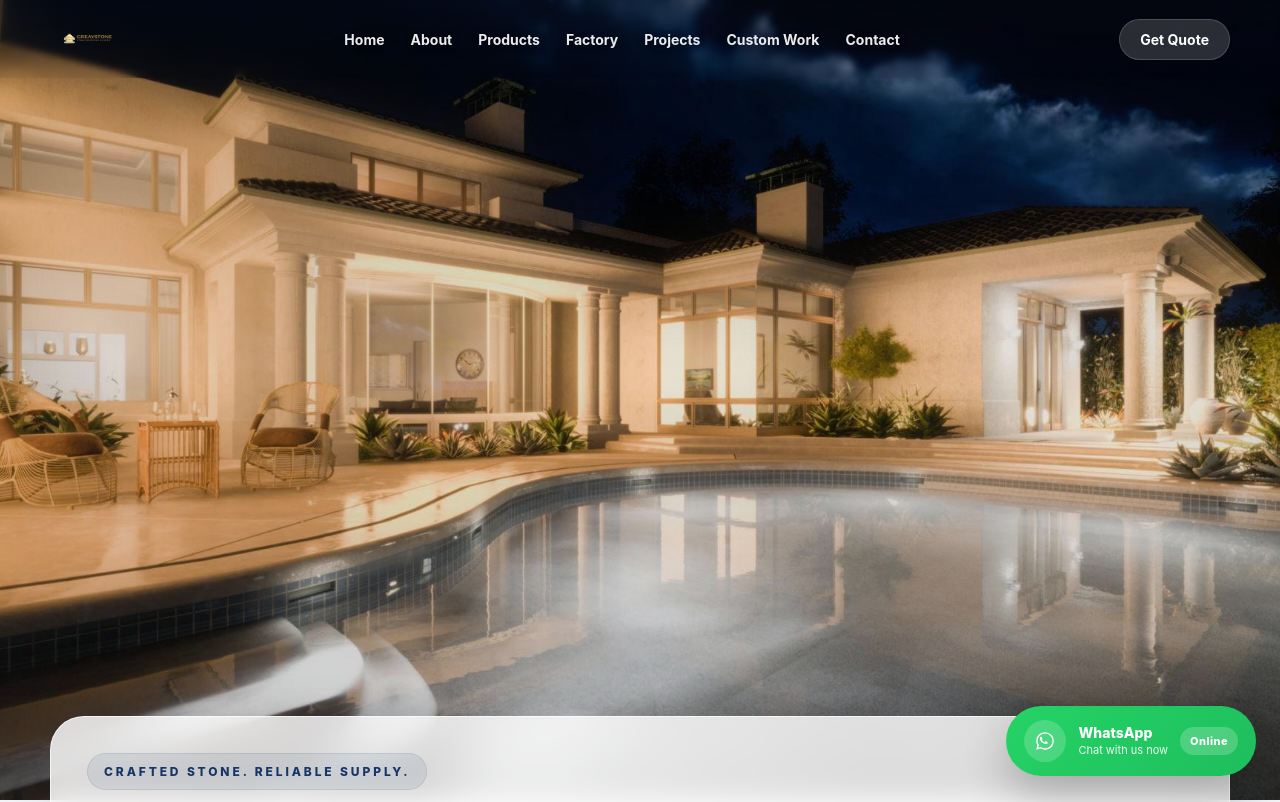
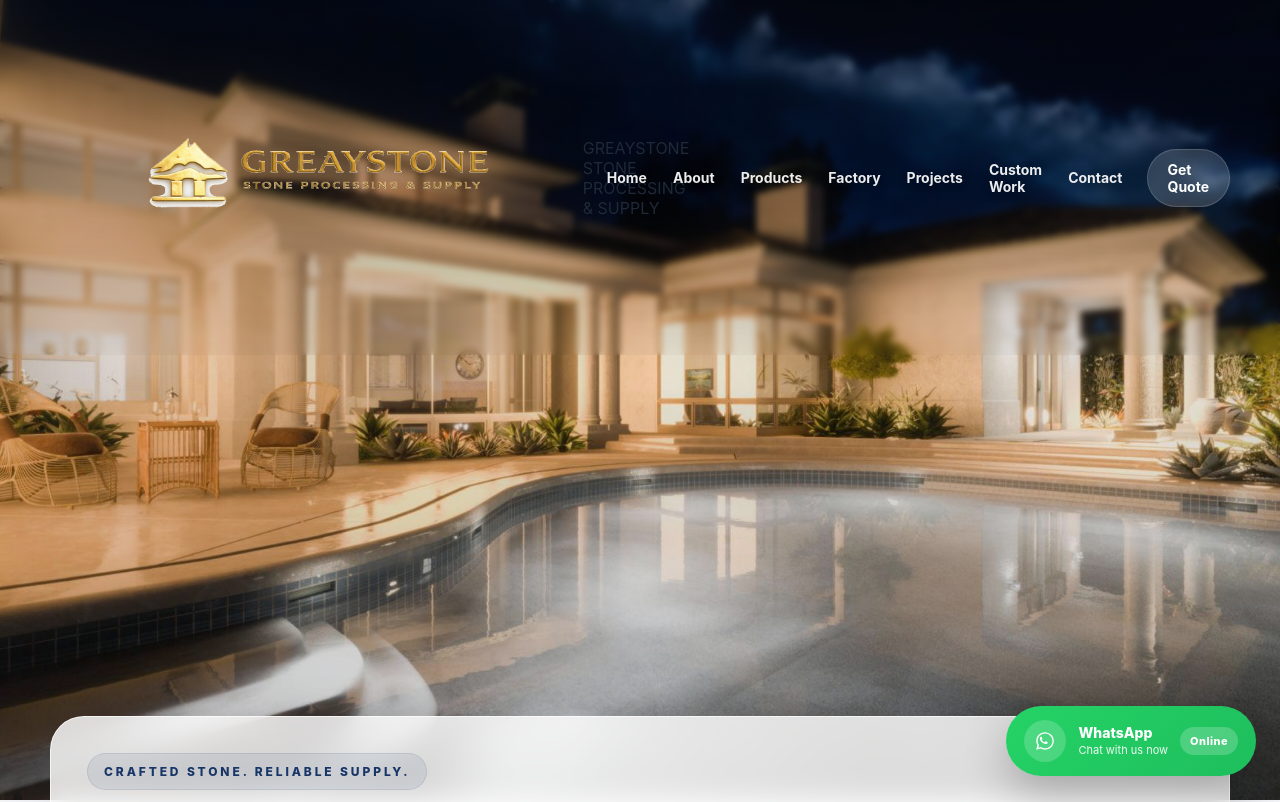
Before and after one commit to sijiu8520-debug/Repository-name-greaystone-website, a React (Vite) app: page / in a window 1280 px wide. Shown: the top 802 px of the page. Built offline with nearby package versions, Linux system fonts and the light colour scheme.

Commit message:
Update App.jsx

```diff
--- a/src/App.jsx
+++ b/src/App.jsx
@@ -115,11 +115,15 @@ export default function App() {
     <div className="site-shell">
       <header className="site-header site-header-overlay">
         <div className="container header-inner">
-          <a href="#home" className="brand">
-            <img src="/logo.png" alt="GREAYSTONE" className="logo-header" />
+          <a href="#home" className="brand brand-full">
+            <img src="/logo.png" alt="GREAYSTONE icon" className="logo-mark" />
+            <div className="brand-copy">
+              <div className="brand-name">GREAYSTONE</div>
+              <div className="brand-subtitle">STONE PROCESSING & SUPPLY</div>
+            </div>
           </a>
 
-          <nav className="desktop-nav desktop-nav-light">
+          <nav className="desktop-nav">
             {navItems.map((item) => (
               <a key={item.label} href={item.href}>
                 {item.label}
@@ -127,7 +131,7 @@ export default function App() {
             ))}
           </nav>
 
-          <a href="#contact" className="header-btn hero-header-btn">
+          <a href="#contact" className="header-btn">
             Get Quote
           </a>
         </div>
@@ -162,7 +166,7 @@ export default function App() {
                   <a href="#contact" className="primary-btn">
                     Get a Quote
                   </a>
-                  <a href="#products" className="secondary-btn secondary-btn-dark">
+                  <a href="#products" className="secondary-btn">
                     View Products
                   </a>
                 </div>
```
